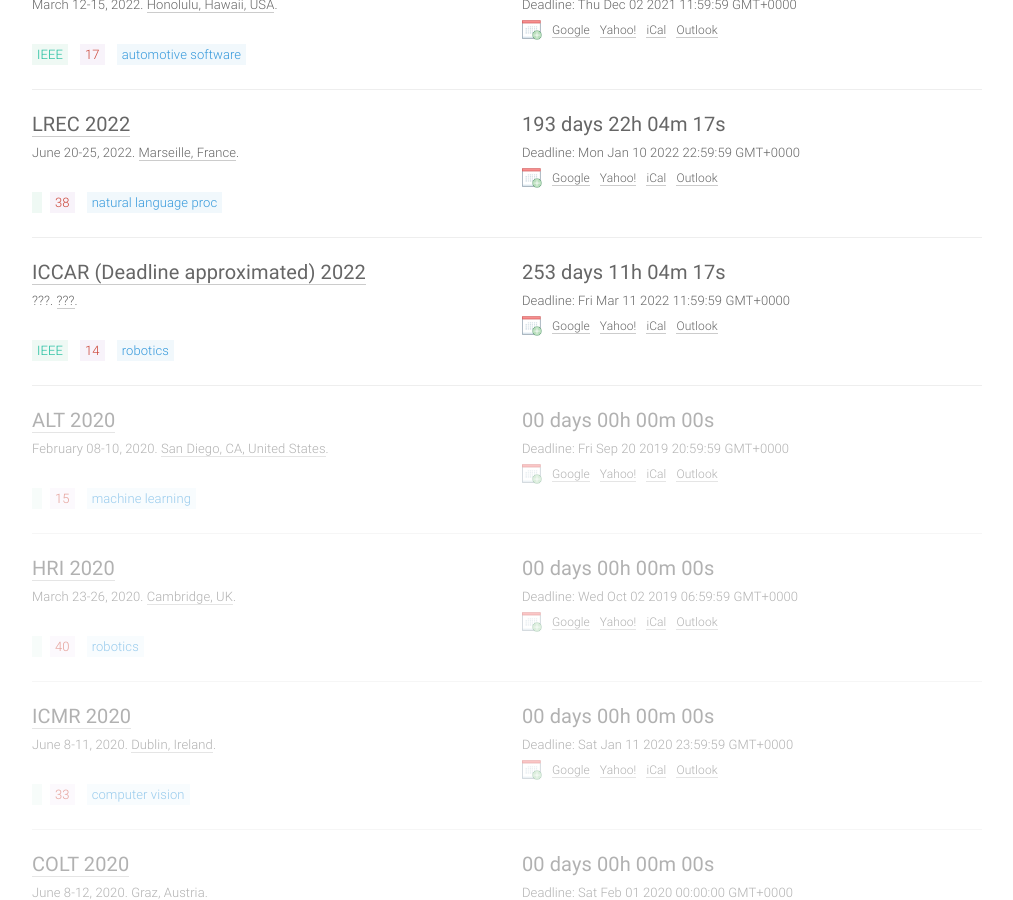
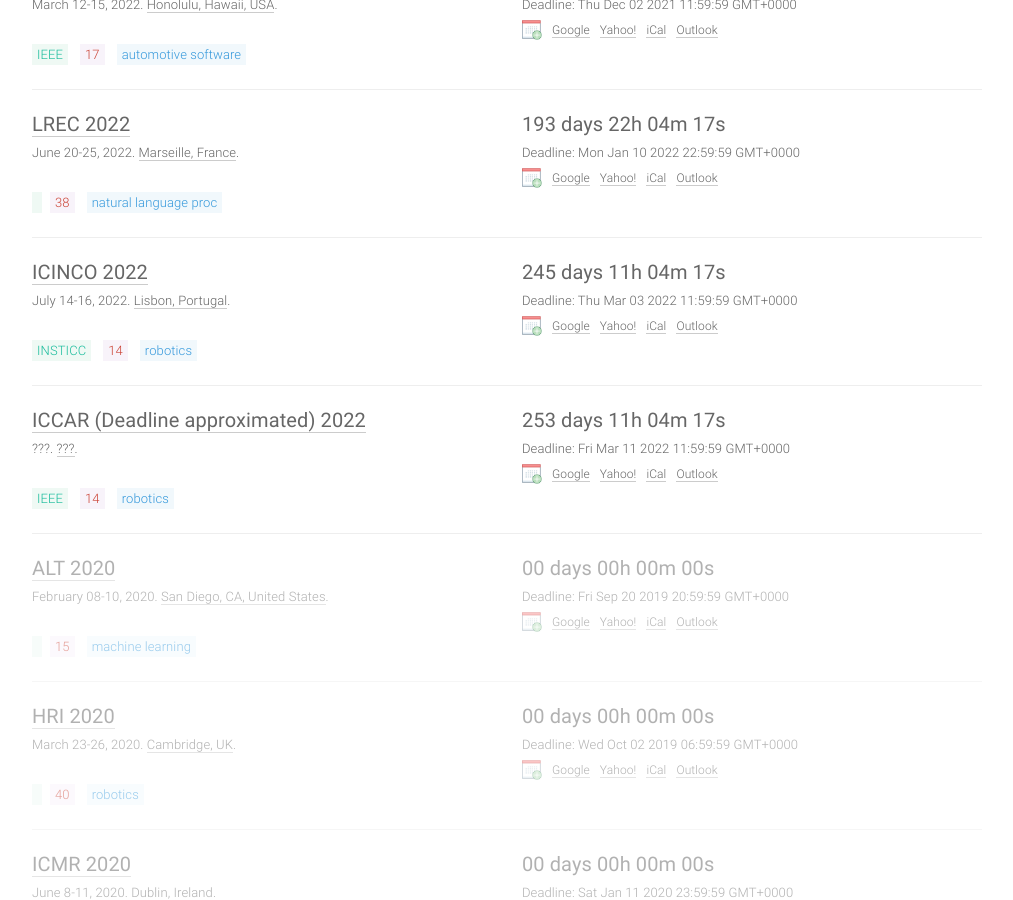
Before and after one commit to paperswithcode/ai-deadlines, a Jekyll site: the page built from index.html, in a window 1280 px wide and 900 px high, scrolled down 2130 px. Shown: the whole window, without its empty margins (133-1146 px from the left). Built offline with Jekyll 4.4.1, drawn with Linux system fonts in a browser that asks for light colours; comment, search, counter and statistics services are not loaded.

Commit message:
Update conferences.yml

```diff
--- a/_data/conferences.yml
+++ b/_data/conferences.yml
@@ -1,4 +1,17 @@
 ---
+- title: ICINCO
+  long:  International Conference on Informatics in Control, Automation and Robotics
+  hindex: 14
+  year: 2022
+  id: icinco2022
+  link: http://www.icinco.org/?y=2022
+  deadline: '2022-03-02 23:59:59'
+  timezone: UTC-12
+  date: July 14-16, 2022
+  place: Lisbon, Portugal
+  sub: RO
+  host: INSTICC
+
 - title: ICARCV
   long:  International Conference on Control, Automation, Robotics and Vision
   hindex: 13
```
